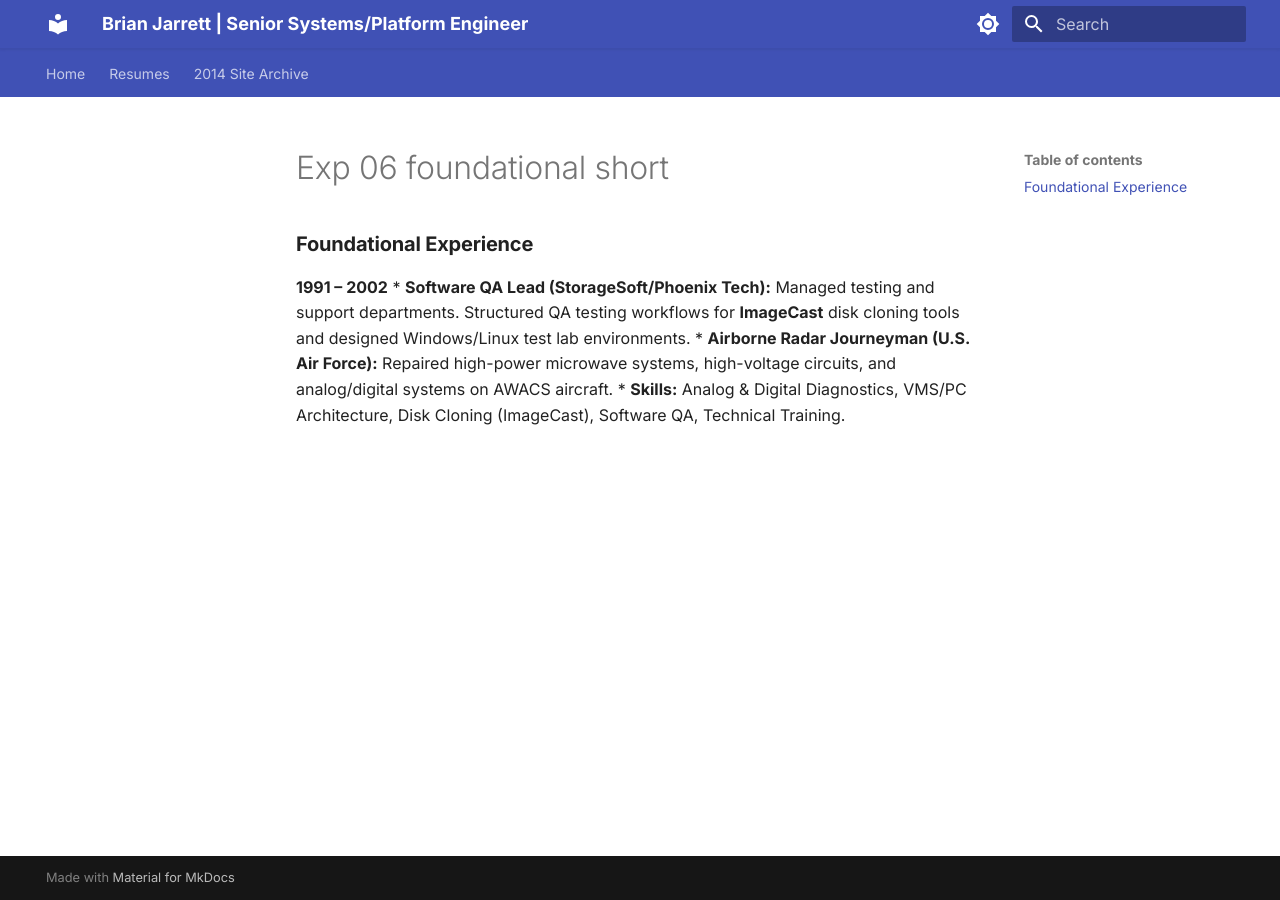
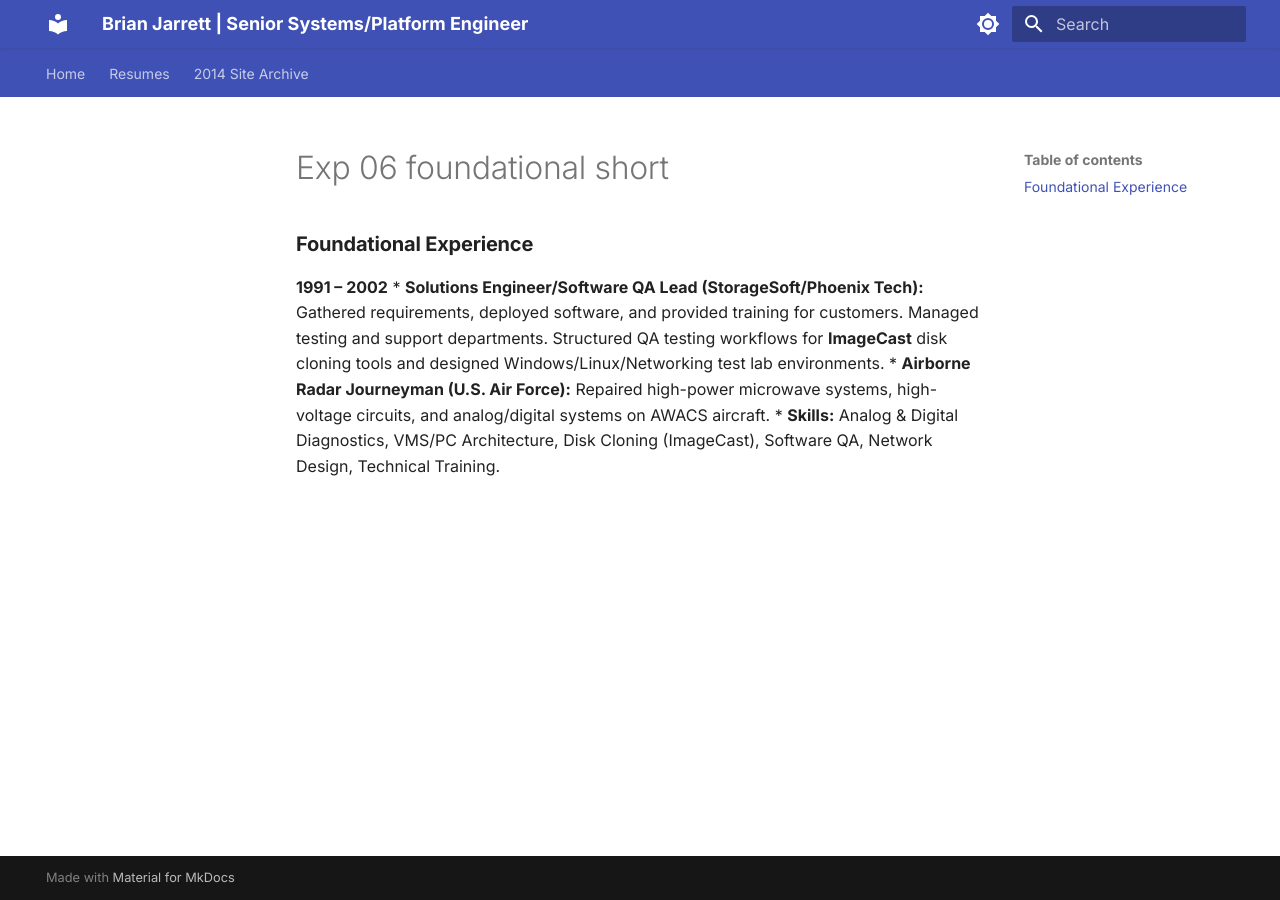
Before and after one commit to celttechie/celttechie.github.io, an MkDocs documentation site: the page built from docs/sections/exp_06_foundational_short.md, in a window 1280 px wide. Built offline with MkDocs 1.6.1 and Material for MkDocs 9.7.7, drawn with Linux system fonts in a browser that asks for light colours.

Commit message:
added additional info for foundational experience

```diff
--- a/docs/sections/exp_06_foundational_short.md
+++ b/docs/sections/exp_06_foundational_short.md
@@ -1,5 +1,5 @@
 ### **Foundational Experience**
 **1991 – 2002**
-*   **Software QA Lead (StorageSoft/Phoenix Tech):** Managed testing and support departments. Structured QA testing workflows for **ImageCast** disk cloning tools and designed Windows/Linux test lab environments.
+*   **Solutions Engineer/Software QA Lead (StorageSoft/Phoenix Tech):** Gathered requirements, deployed software, and provided training for customers.  Managed testing and support departments. Structured QA testing workflows for **ImageCast** disk cloning tools and designed Windows/Linux/Networking test lab environments.
 *   **Airborne Radar Journeyman (U.S. Air Force):** Repaired high-power microwave systems, high-voltage circuits, and analog/digital systems on AWACS aircraft.
-*   **Skills:** Analog & Digital Diagnostics, VMS/PC Architecture, Disk Cloning (ImageCast), Software QA, Technical Training.
+*   **Skills:** Analog & Digital Diagnostics, VMS/PC Architecture, Disk Cloning (ImageCast), Software QA, Network Design, Technical Training.
```
